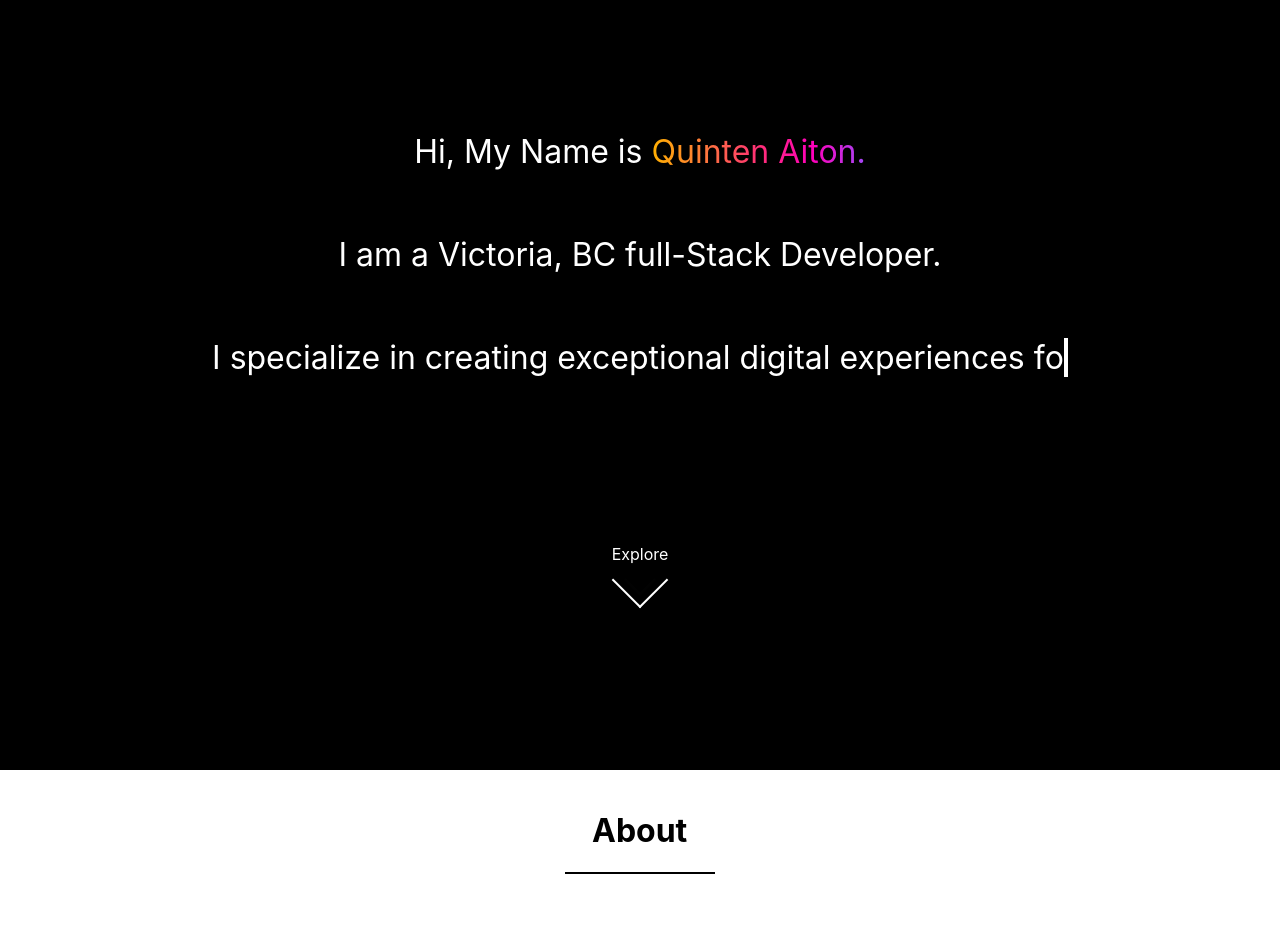
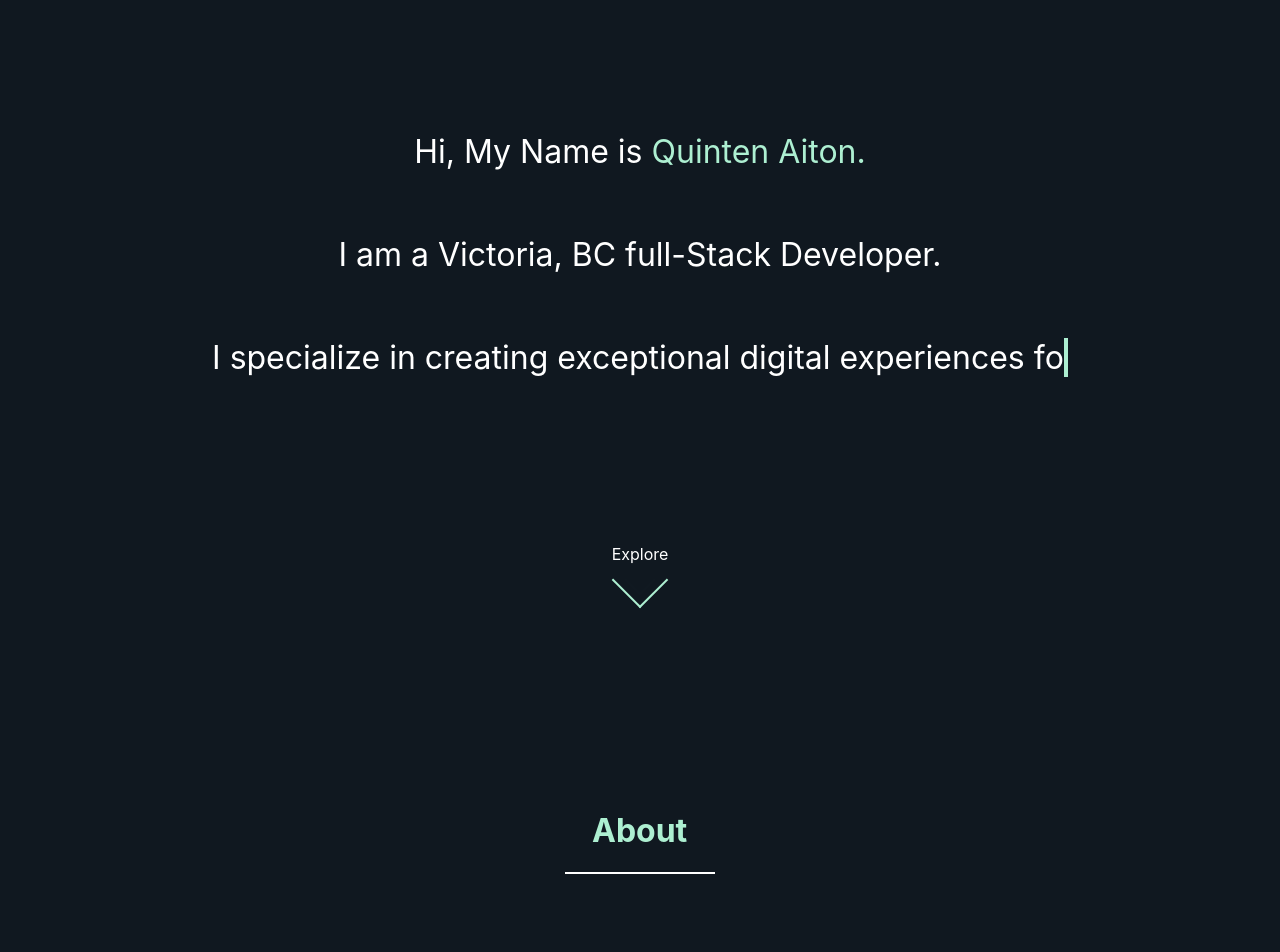
Before and after one commit to QuinAiton/PersonalPortfolio, a Next.js app: page / in a window 1280 px wide. Shown: the part 180-1132 px from the top of the page. Built offline with nearby package versions, Linux system fonts and the light colour scheme.

Commit message:
Changes Color Scheme

```diff
--- a/styles/About.module.scss
+++ b/styles/About.module.scss
@@ -6,15 +6,16 @@ $gradient: linear-gradient(
   #ff783b,
   #ffb100
 );
-$primary: #fff;
-$secondary: #000;
+$text: #fff;
+$primary: #adefd1ff;
+$secondary: #101820ff;
 
 .container {
   width: 100vw;
+  height: 100vh;
   padding-top: 20px;
-  color: #000;
-  background-color: $primary;
-  height: 100vh;
+  color: $primary;
+  background-color: $secondary;
 
   .title {
     display: flex;
@@ -23,7 +24,7 @@ $secondary: #000;
     text-align: center;
     .underline {
       width: 150px;
-      border: 1px solid $secondary;
+      border: 1px solid $text;
     }
   }
   .content {
@@ -90,6 +91,10 @@ $secondary: #000;
       img {
         border-radius: 50%;
       }
+      p {
+        background-color: $primary;
+        color: #000;
+      }
     }
   }
 }
--- a/styles/Header.module.scss
+++ b/styles/Header.module.scss
@@ -1,14 +1,6 @@
-$gradient: linear-gradient(
-  to left,
-  #a348f8,
-  #ff00ba,
-  #ff2f76,
-  #ff783b,
-  #ffb100
-);
-
-$primary: #fff;
-$secondary: #000;
+$text: #fff;
+$primary: #adefd1ff;
+$secondary: #101820ff;
 
 .container {
   min-height: 100vh;
@@ -27,9 +19,7 @@ $secondary: #000;
     width: auto;
     font-size: 2em;
     span {
-      background-image: $gradient;
-      -webkit-background-clip: text;
-      -webkit-text-fill-color: transparent;
+      color: $primary;
       span:hover {
         transition: all 600ms cubic-bezier(0, 0.94, 0.8, 1);
       }
--- a/styles/Nav.module.scss
+++ b/styles/Nav.module.scss
@@ -1,14 +1,6 @@
-$gradient: linear-gradient(
-  to left,
-  #a348f8,
-  #ff00ba,
-  #ff2f76,
-  #ff783b,
-  #ffb100
-);
-
-$primary: #fff;
-$secondary: #000;
+$text: #fff;
+$primary: #adefd1ff;
+$secondary: #101820ff;
 
 .container {
   width: 90%;
@@ -46,7 +38,7 @@ $secondary: #000;
   }
 
   .links a:hover {
-    background-image: $gradient;
+    background-color: $text;
     font-size: 1.6em;
     transition: all 600ms cubic-bezier(0, 0.94, 0.8, 1);
     background-position: 0%;
@@ -64,8 +56,8 @@ $secondary: #000;
     }
 
     a:hover {
-      background-image: $gradient;
-      color: $secondary;
+      background-color: $primary;
+      color: black;
       transition: all 300ms cubic-bezier(0, 0.94, 0.8, 1);
     }
   }
--- a/styles/globals.scss
+++ b/styles/globals.scss
@@ -1,7 +1,10 @@
+$text: #fff;
+$primary: #adefd1ff;
+$secondary: #101820ff;
 html,
 body {
-  background-color: #000;
-  color: #fff;
+  background-color: $secondary;
+  color: $text;
   height: 100vh;
   width: 100vw;
   padding: 0;
```
